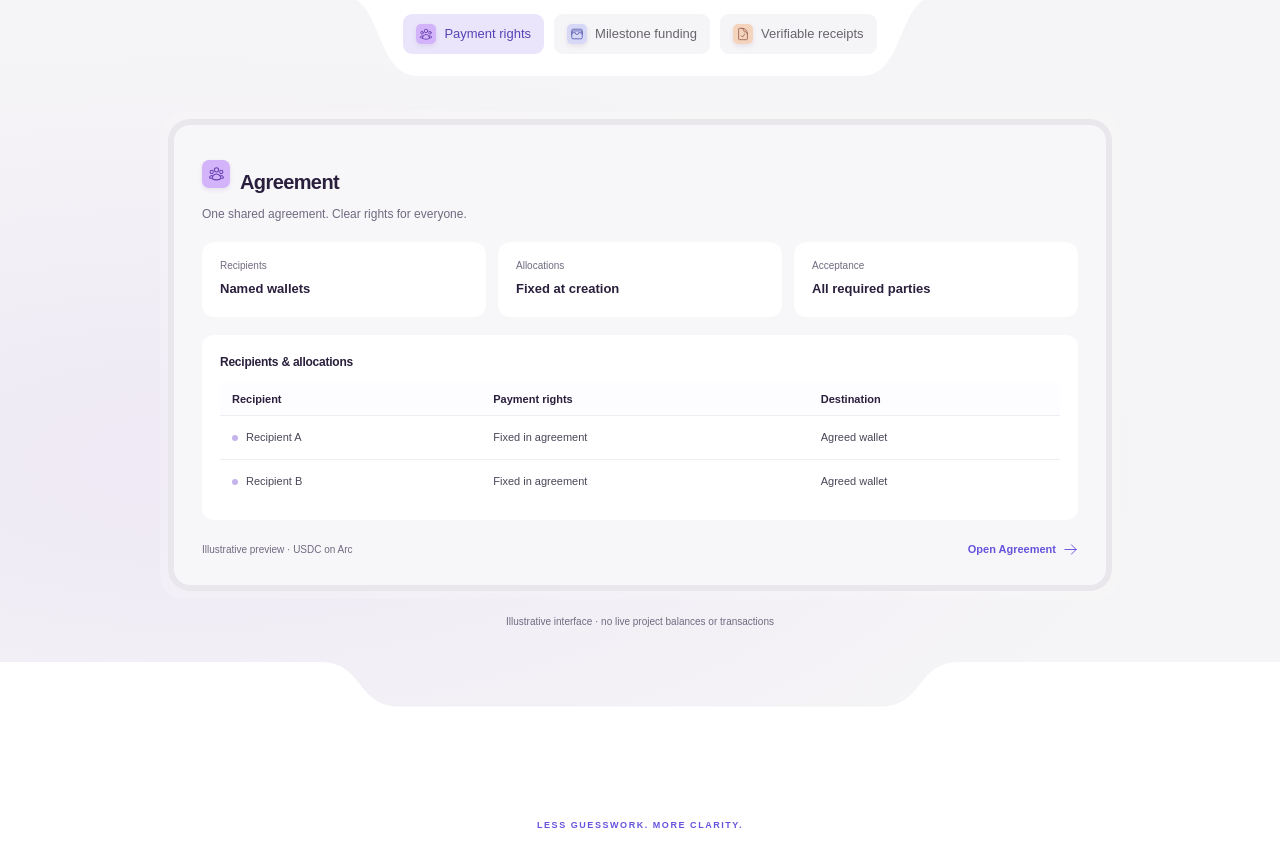
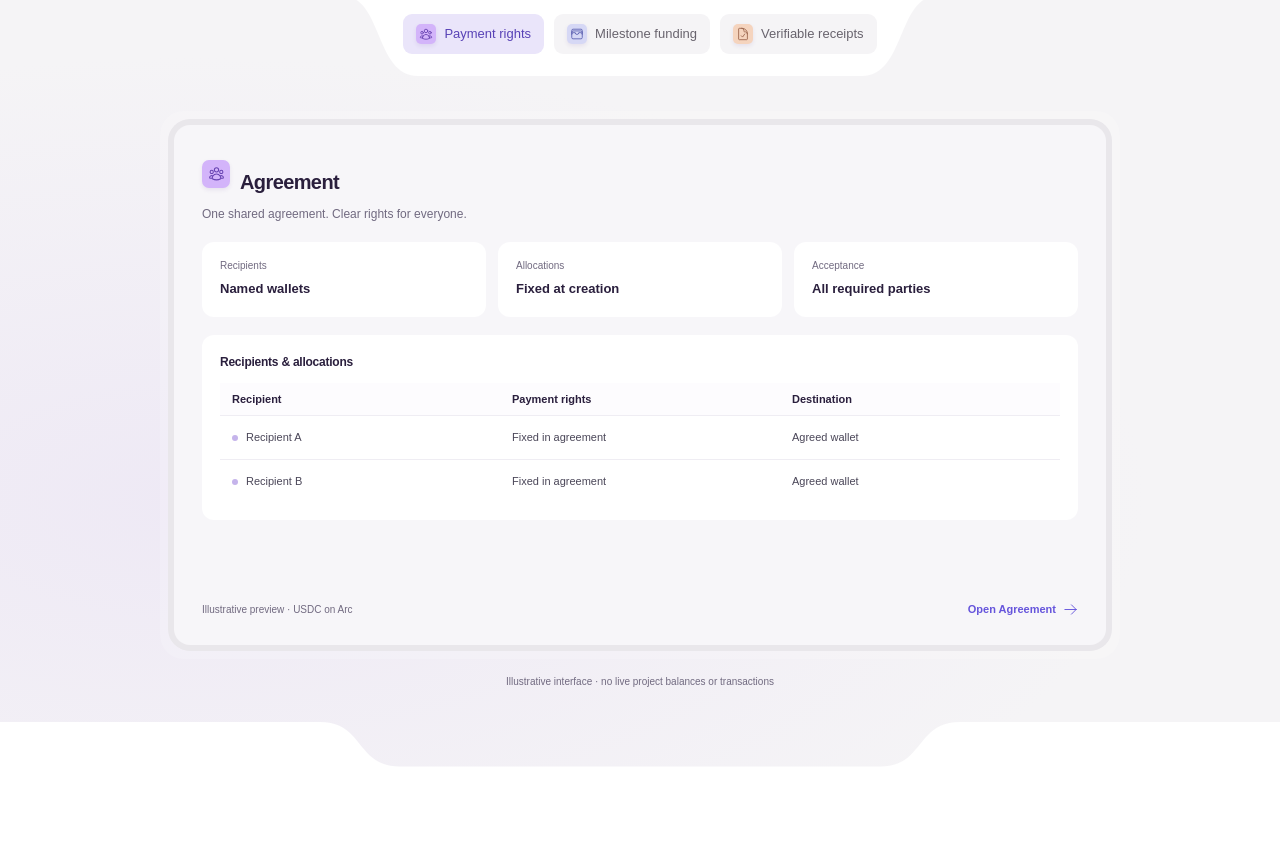
Before and after one commit to amantajatii/Lurro, a Next.js app in the folder web/: page / in a window 1280 px wide. Shown: the part 580-1422 px from the top of the page. Built offline with nearby package versions, Linux system fonts and the light colour scheme.

Commit message:
fix(web): remove internal scrolling from landing preview

```diff
--- a/web/components/product-preview.css
+++ b/web/components/product-preview.css
@@ -1,6 +1,6 @@
 /* Landing shows core app components, without duplicating the full app shell. */
 .workspace-preview { --app-card-radius:12px; --app-surface-violet:#f0ebfa; max-width:960px; }
-.product-preview-panel { height:460px; display:flex; flex-direction:column; gap:18px; overflow-y:auto; padding:28px; text-align:left; background:#f7f6f9; border-radius:16px; box-shadow:0 0 0 6px #e9e7eb; }
+.product-preview-panel { height:520px; display:flex; flex-direction:column; gap:18px; overflow:clip; padding:28px; text-align:left; background:#f7f6f9; border-radius:16px; box-shadow:0 0 0 6px #e9e7eb; }
 .product-preview-panel > * { flex-shrink:0; }
 .product-preview-heading > div { display:flex; align-items:center; gap:10px; }
 .product-preview-heading .preview-tab-icon { width:28px; height:28px; border-radius:7px; }
@@ -13,10 +13,10 @@
 .product-preview-metrics span { font-size:10px; color:var(--muted); }
 .product-preview-metrics strong { font-size:13px; font-weight:550; line-height:1.5; }
 .product-preview-table-card h3 { font:600 12px/1.5 var(--body); letter-spacing:-.02em; }
-.product-preview-table-wrap { overflow-x:auto; margin-top:12px; }
-.product-preview-panel table { width:100%; border-collapse:collapse; text-align:left; font-size:11px; }
-.product-preview-panel th { background:#fdfcfe; font-weight:550; padding:10px 12px; white-space:nowrap; }
-.product-preview-panel td { border-top:1px solid #efedf3; padding:12px; color:var(--text); line-height:1.7; }
+.product-preview-table-wrap { min-width:0; margin-top:12px; }
+.product-preview-panel table { width:100%; table-layout:fixed; border-collapse:collapse; text-align:left; font-size:11px; }
+.product-preview-panel th { background:#fdfcfe; font-weight:550; padding:10px 12px; white-space:normal; overflow-wrap:anywhere; }
+.product-preview-panel td { border-top:1px solid #efedf3; padding:12px; color:var(--text); line-height:1.7; overflow-wrap:anywhere; }
 .product-preview-dot { display:inline-block; width:6px; height:6px; border-radius:50%; background:#c5b4eb; margin-right:8px; }
 .product-preview-footer { display:flex; justify-content:space-between; align-items:center; gap:12px; margin-top:auto; }
 .product-preview-footer > span { font-size:10px; color:var(--muted); }
@@ -24,7 +24,7 @@
 .workspace-preview .dash-text-button svg { width:15px; height:15px; }
 .workspace-preview .dash-text-button:hover { color:var(--violet-hover); }
 @media(max-width:600px) {
-  .product-preview-panel { padding:18px 14px; gap:14px; }
+  .product-preview-panel { height:600px; padding:18px 14px; gap:14px; }
   .product-preview-heading h2 { font-size:18px; }
   .product-preview-heading > p { font-size:11px; }
   .product-preview-metrics { gap:6px; }
```
